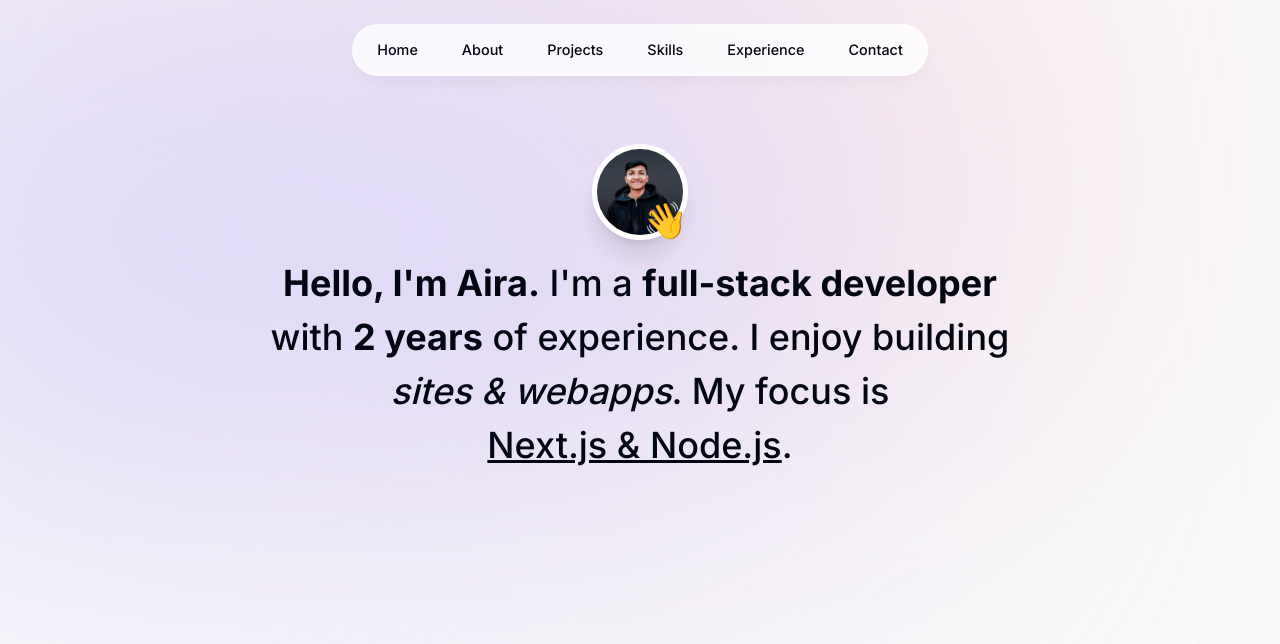
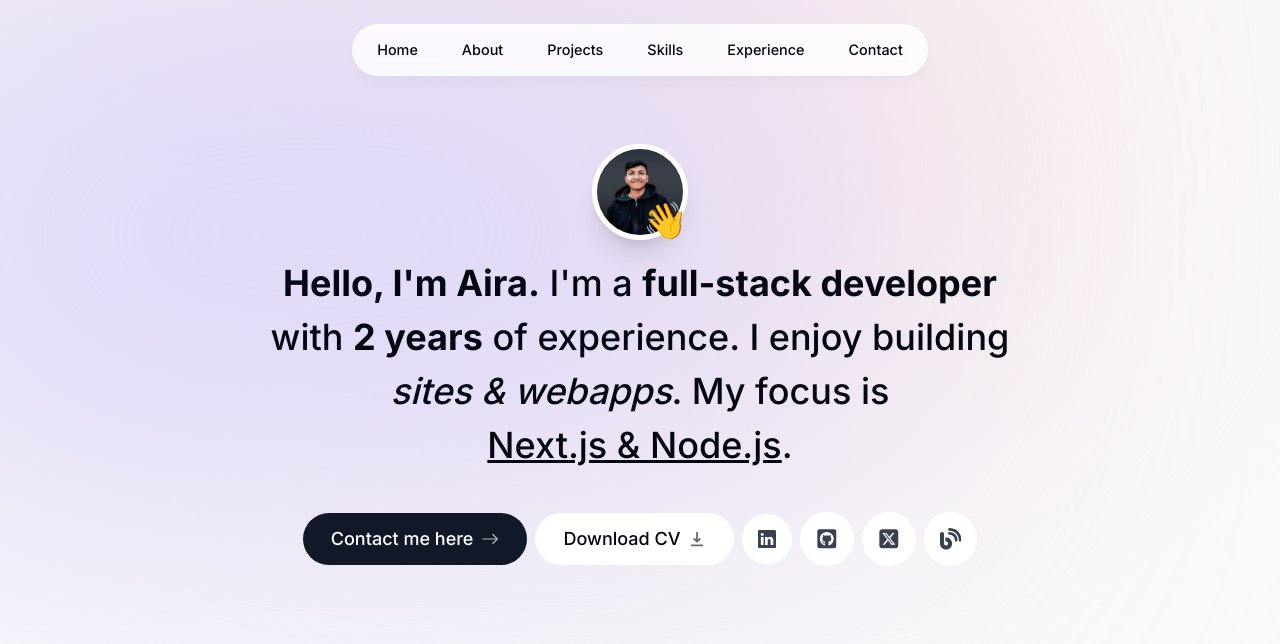
Before and after one commit to 0xaira/portfolio, a Next.js app: page / in a window 1280 px wide. Shown: the top 644 px of the page. Built offline with nearby package versions, Linux system fonts and the light colour scheme.

Commit message:
feat: Added intro contact info

```diff
--- a/components/Intro.tsx
+++ b/components/Intro.tsx
@@ -2,7 +2,12 @@
 import Image from "next/image";
 import React from "react";
 import { motion } from "framer-motion";
+import Link from "next/link";
+import { BsArrowRight, BsLinkedin } from "react-icons/bs";
+import { HiDownload } from "react-icons/hi";
+import { FaGithubSquare } from "react-icons/fa";
 import profile from "@/public/profile.jpeg";
+import { FaBlog, FaSquareXTwitter } from "react-icons/fa6";
 export default function Intro() {
   return (
     <section
@@ -54,9 +59,68 @@ export default function Intro() {
         <span className="font-bold">Hello, I&apos;m Aira.</span> I&apos;m a{" "}
         <span className="font-bold">full-stack developer</span> with{" "}
         <span className="font-bold">2 years</span> of experience. I enjoy
-        building <span className="italic">sites & webapps</span>. My focus is{" "} <br></br>
+        building <span className="italic">sites & webapps</span>. My focus is{" "}
+        <br></br>
         <span className="underline">Next.js & Node.js</span>.
       </motion.h1>
+
+      <motion.div
+        className="flex flex-col sm:flex-row items-center justify-center gap-2 px-4 text-lg font-medium"
+        initial={{ opacity: 0, y: 100 }}
+        animate={{ opacity: 1, y: 0 }}
+        transition={{
+          delay: 0.1,
+        }}
+      >
+        <Link
+          href="#contact"
+          className="group bg-gray-900 text-white px-7 py-3 flex items-center gap-2 rounded-full outline-none focus:scale-110 hover:scale-110 hover:bg-gray-950 active:scale-105 transition"
+        >
+          Contact me here{" "}
+          <BsArrowRight className="opacity-70 group-hover:translate-x-1 transition" />
+        </Link>
+
+        <a
+          className="group bg-white px-7 py-3 flex items-center gap-2 rounded-full outline-none focus:scale-110 hover:scale-110 active:scale-105 transition cursor-pointer borderBlac"
+          href="/CV.pdf"
+          download
+        >
+          Download CV{" "}
+          <HiDownload className="opacity-60 group-hover:translate-y-1 transition" />
+        </a>
+
+        <a
+          className="bg-white p-4 text-gray-700 hover:text-gray-950 flex items-center gap-2 rounded-full focus:scale-[1.15] hover:scale-[1.15] active:scale-105 transition cursor-pointer borderBlack"
+          href="https://www.linkedin.com/in/aira-jena/"
+          target="_blank"
+        >
+          <BsLinkedin />
+        </a>
+
+        <a
+          className="bg-white p-4 text-gray-700 flex items-center gap-2 text-[1.35rem] rounded-full focus:scale-[1.15] hover:scale-[1.15] hover:text-gray-950 active:scale-105 transition cursor-pointer borderBlack"
+          href="https://github.com/0xaira"
+          target="_blank"
+        >
+          <FaGithubSquare />
+        </a>
+
+        <a
+          className="bg-white p-4 text-gray-700 flex items-center gap-2 text-[1.35rem] rounded-full focus:scale-[1.15] hover:scale-[1.15] hover:text-gray-950 active:scale-105 transition cursor-pointer borderBlack"
+          href="https://twitter.com/0xAira"
+          target="_blank"
+        >
+          <FaSquareXTwitter />
+        </a>
+
+        <a
+          className="bg-white p-4 text-gray-700 flex items-center gap-2 text-[1.35rem] rounded-full focus:scale-[1.15] hover:scale-[1.15] hover:text-gray-950 active:scale-105 transition cursor-pointer borderBlack"
+          href="https://airablog.com"
+          target="_blank"
+        >
+          <FaBlog />
+        </a>
+      </motion.div>
     </section>
   );
 }
```
Also changed, not shown: 1 other file (tests, documents, lock files or other folders). Lines whose indentation alone changed are shown as unchanged.
